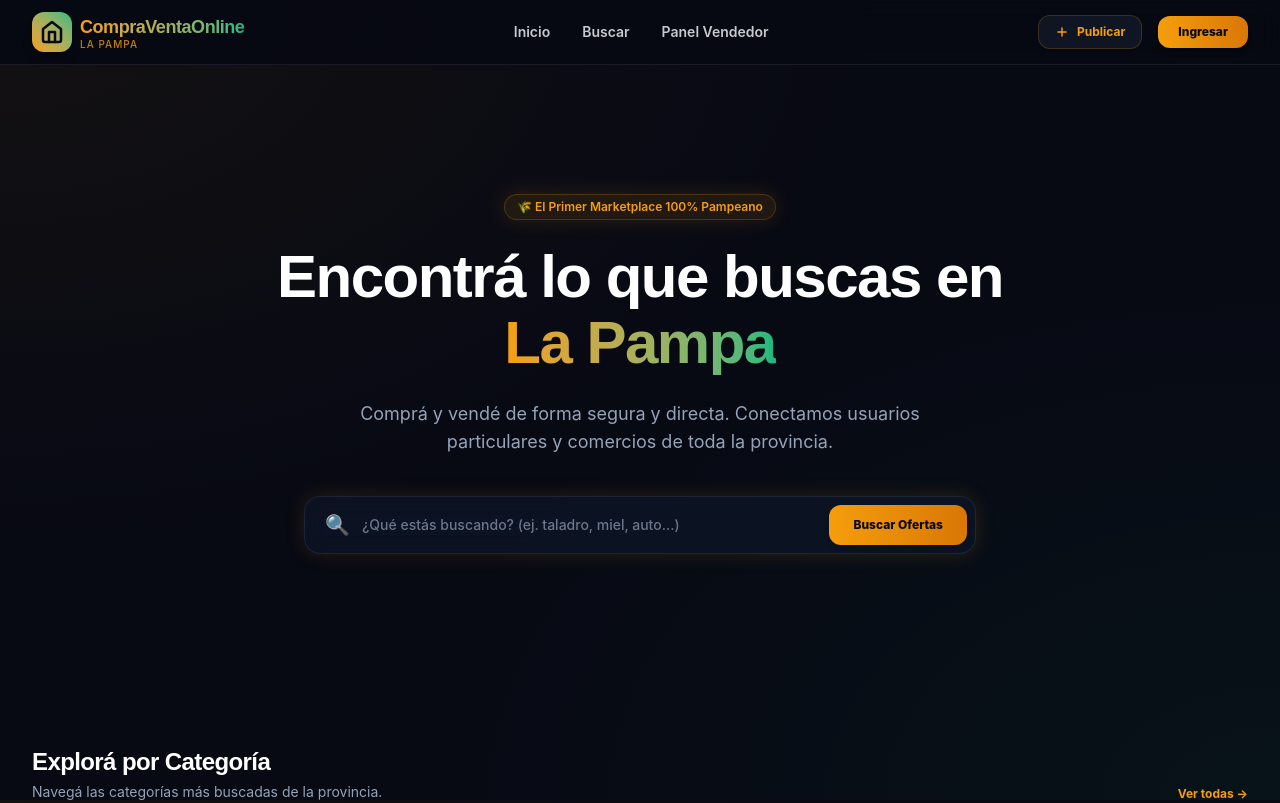
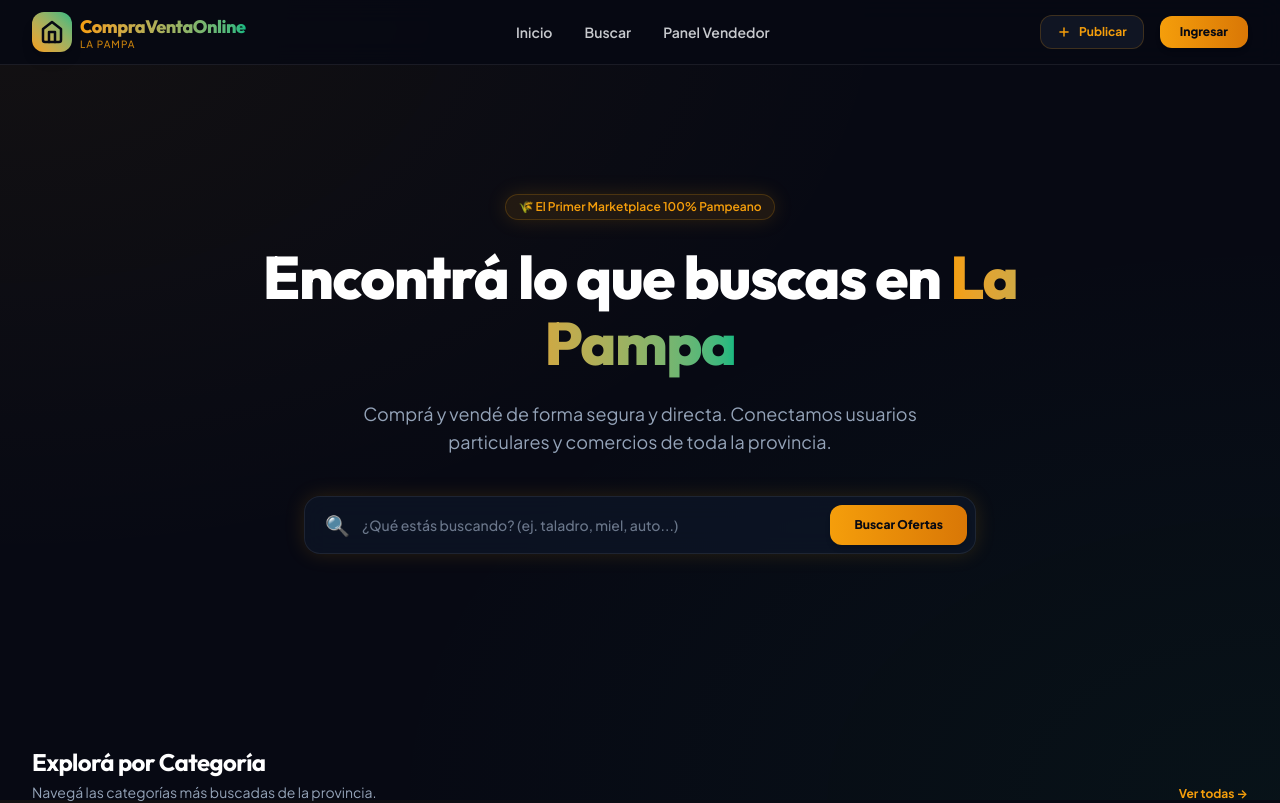
Before and after one commit to ramirotule/compraventaonline, a Next.js app in the folder frontend/: page / in a window 1280 px wide. Shown: the top 803 px of the page. Built offline with nearby package versions, Linux system fonts and the light colour scheme; no server answers.

Commit message:
fix(frontend): adjust @import order in globals.css to fix Turbopack build

```diff
--- a/frontend/src/app/globals.css
+++ b/frontend/src/app/globals.css
@@ -1,5 +1,5 @@
+@import url('https://fonts.googleapis.com/css2?family=Outfit:wght@300;400;500;600;700;800&family=Plus+Jakarta+Sans:wght@300;400;500;600;700;800&display=swap');
 @import "tailwindcss";
-@import url('https://fonts.googleapis.com/css2?family=Outfit:wght@300;400;500;600;700;800&family=Plus+Jakarta+Sans:wght@300;400;500;600;700;800&display=swap');
 
 :root {
   --background: #070913;
```
